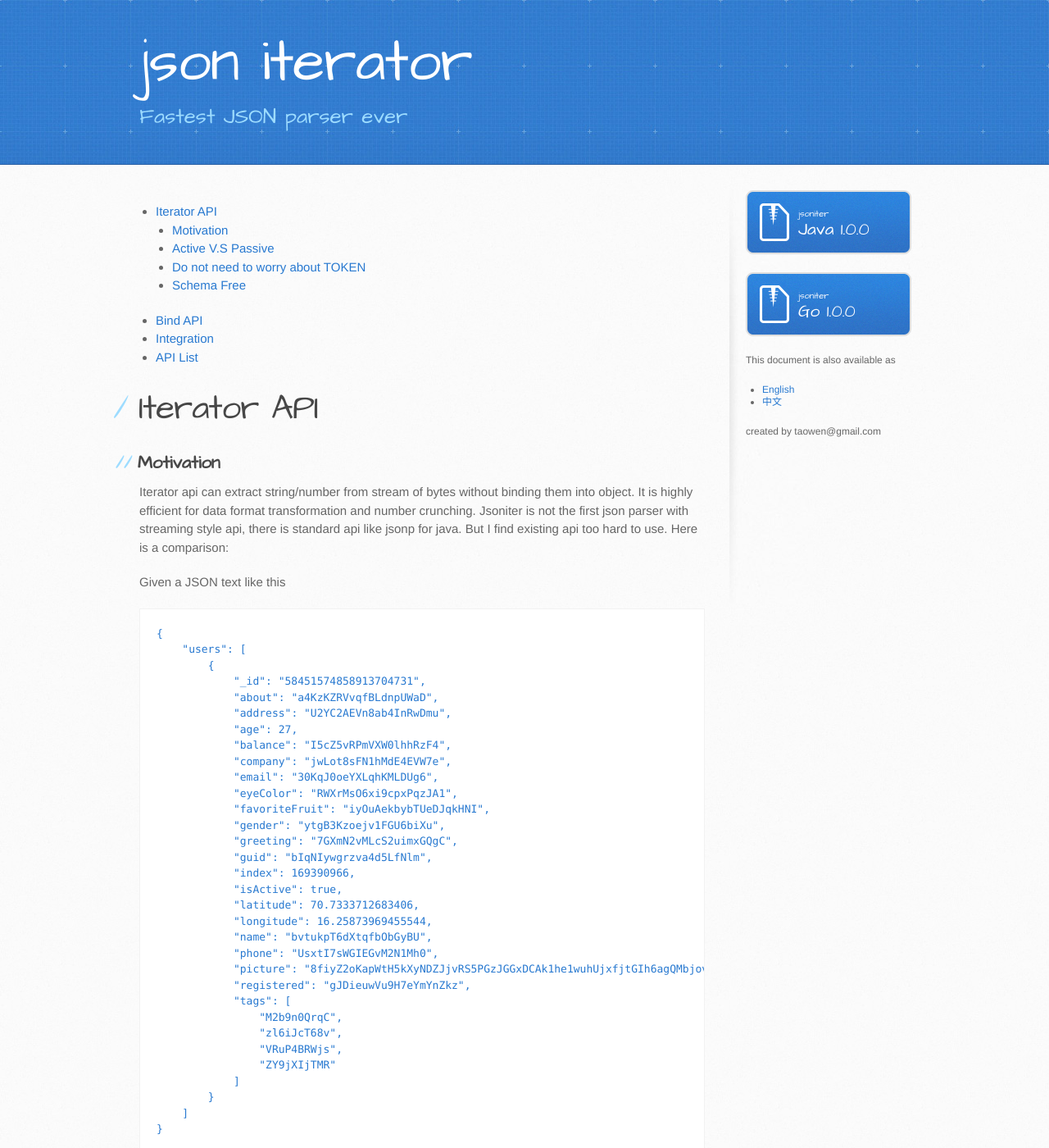
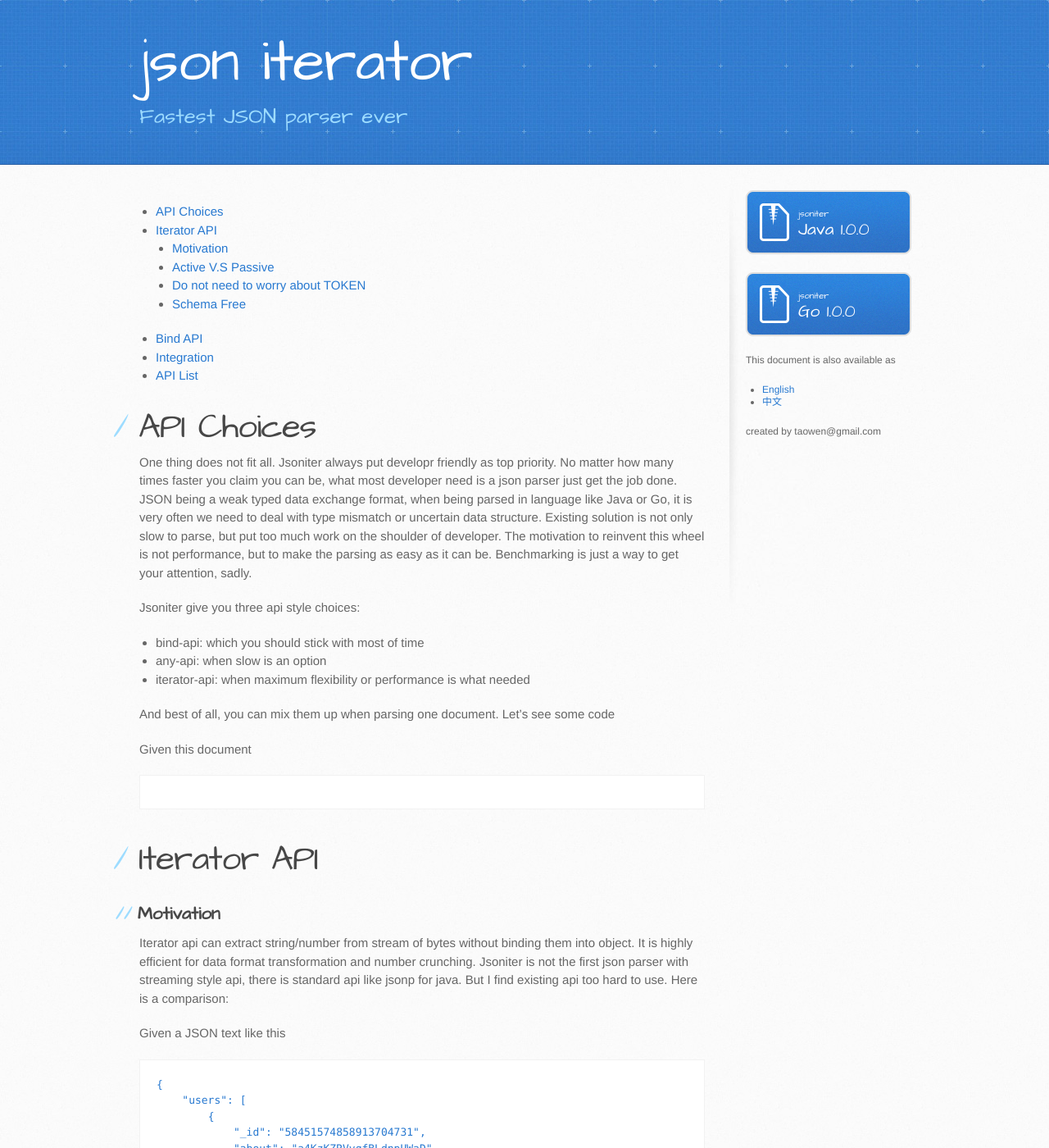
Before and after one commit to json-iterator/json-iterator.github.io, a Jekyll site: the page built from api.md, in a window 1280 px wide and 1400 px high. Shown: the whole window at 82% size. Built offline with Jekyll 4.4.1, drawn with Linux system fonts in a browser that asks for light colours; comment, search, counter and statistics services are not loaded.

Commit message:
Update api.md

````diff
--- a/api.md
+++ b/api.md
@@ -5,6 +5,23 @@ title: Json Iterator API
 
 * TOC
 {:toc}
+
+# API Choices
+
+One thing does not fit all. Jsoniter always put developr friendly as top priority. No matter how many times faster you claim you can be, what most developer need is a json parser just get the job done. JSON being a weak typed data exchange format, when being parsed in language like Java or Go, it is very often we need to deal with type mismatch or uncertain data structure. Existing solution is not only slow to parse, but put too much work on the shoulder of developer. The motivation to reinvent this wheel is not performance, but to make the parsing as easy as it can be. Benchmarking is just a way to get your attention, sadly.
+
+Jsoniter give you three api style choices:
+
+* bind-api: which you should stick with most of time
+* any-api: when slow is an option
+* iterator-api: when maximum flexibility or performance is what needed
+
+And best of all, you can mix them up when parsing one document. Let's see some code
+
+Given this document
+
+```
+```
 
 # Iterator API
 
````
